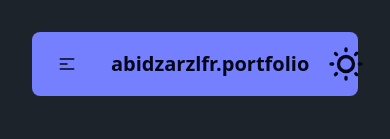
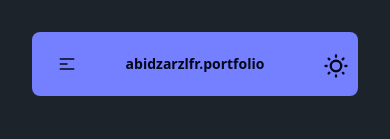
Before and after one commit to Abidzarzlfr/abidzarzlfr-portfolio, a React (Vite) app: page / in a window 390 px wide. Shown: the top 139 px of the page. Built offline with nearby package versions, Linux system fonts and the light colour scheme.

Commit message:
fix(component): fixing navbar component for mobile responsive

```diff
--- a/src/components/Navbar.jsx
+++ b/src/components/Navbar.jsx
@@ -71,7 +71,9 @@ const Navbar = () => {
       </div>
       {/* Navbar Center */}
       <div className="navbar-center">
-        <a href="#" className="btn btn-ghost text-xl">abidzarzlfr.portfolio</a>
+        <a href="#" className="btn btn-ghost text-xl sm:text-xl mobile:text-sm">
+          abidzarzlfr.portfolio
+        </a>
       </div>
       {/* Navbar End */}
       <div className="navbar-end">
@@ -85,7 +87,7 @@ const Navbar = () => {
 
           {/* sun icon */}
           <svg
-            className="swap-on h-10 w-10 fill-current"
+            className="swap-on h-10 w-10 sm:h-10 sm:w-10 sm:mt-0 mobile:h-7 mobile:w-7 mobile:mt-1 fill-current"
             xmlns="http://www.w3.org/2000/svg"
             viewBox="0 0 24 24"
           >
@@ -94,7 +96,7 @@ const Navbar = () => {
 
           {/* moon icon */}
           <svg
-            className="swap-off h-10 w-10 fill-current"
+            className="swap-off h-10 w-10 sm:h-10 sm:w-10 sm:mt-0 mobile:h-7 mobile:w-7 mobile:mt-1 fill-current"
             xmlns="http://www.w3.org/2000/svg"
             viewBox="0 0 24 24"
           >
```
